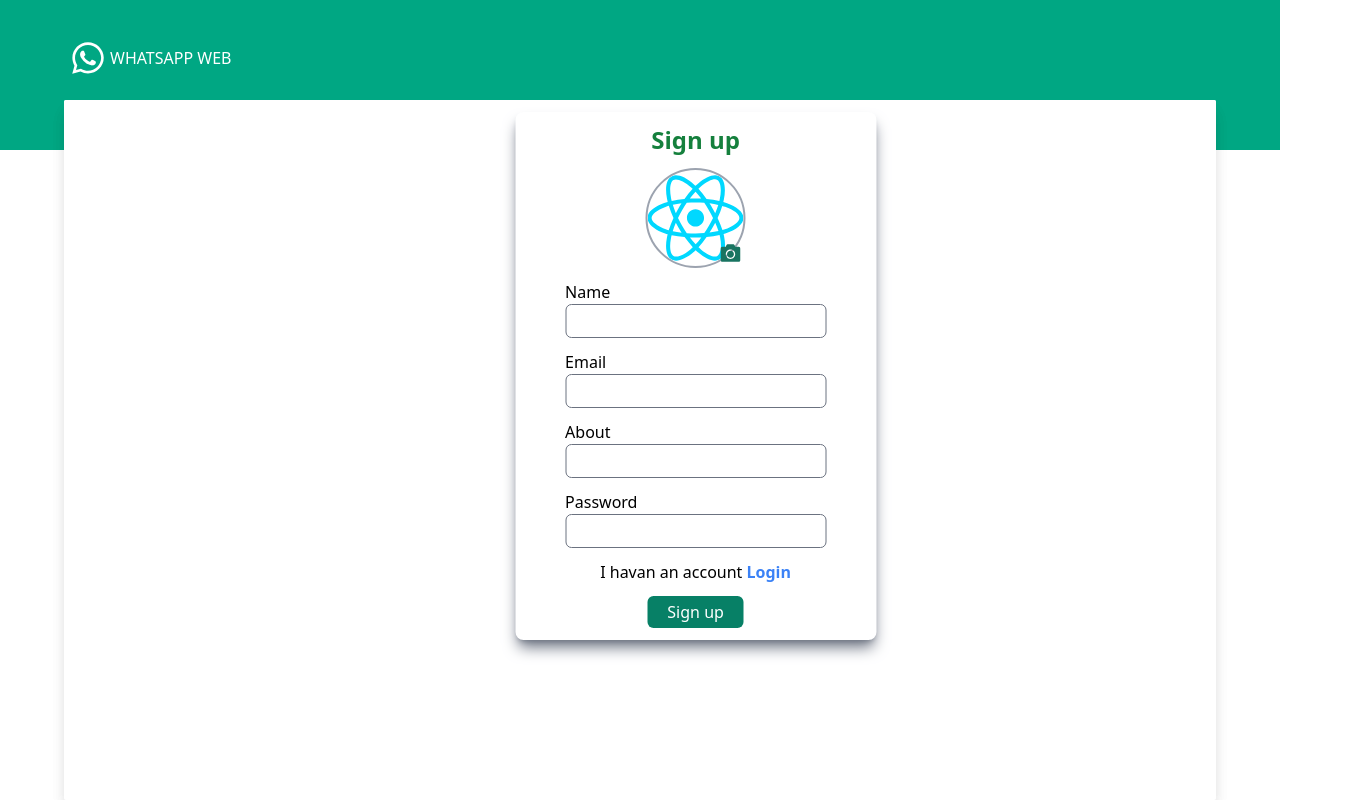
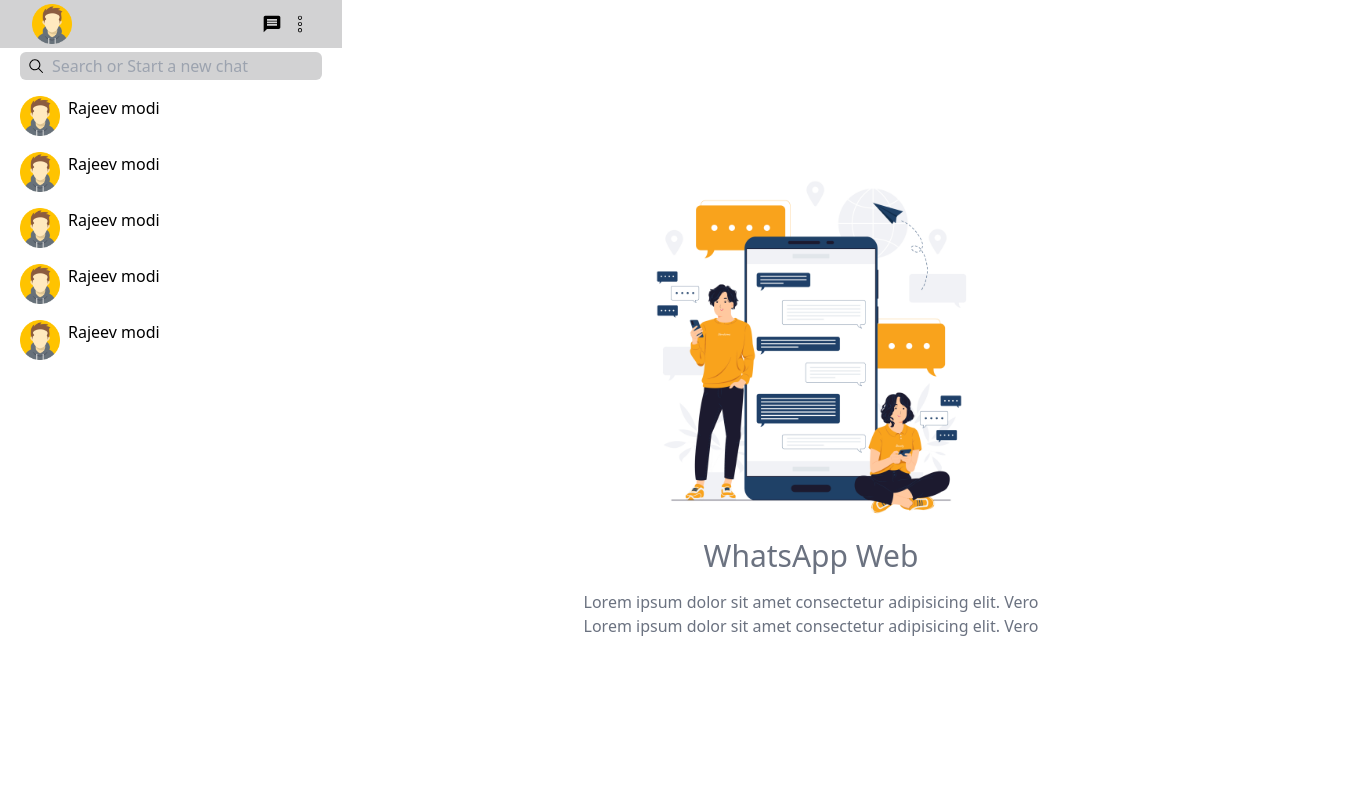
Before and after one commit to Rajeevkumarmodi/MERN_WhatsApp_clone, a React (Vite) app in the folder frontend/: page / in a window 1280 px wide. Shown: the whole page, 1350 px wide, since content can reach past the window. Built offline with nearby package versions, Linux system fonts and the light colour scheme.

Commit message:
made chatting ui

```diff
--- a/frontend/src/App.jsx
+++ b/frontend/src/App.jsx
@@ -1,12 +1,14 @@
 import React from "react";
 import Messenger from "./components/messenger/Messenger";
 import DilogBox from "./components/messenger/DilogBox";
+import Chat from "./components/chat/Chat";
 
 function App() {
   return (
     <div className="">
-      <DilogBox />
-      <Messenger />
+      {/* <DilogBox />
+      <Messenger /> */}
+      <Chat />
     </div>
   );
 }
--- /dev/null
+++ b/frontend/src/components/chat/Account.jsx
@@ -0,0 +1,17 @@
+import React from "react";
+import avatar from "../../assets/avatar.png";
+
+function Account() {
+  return (
+    <div className="mx-5  flex gap-2 my-4">
+      <img
+        className="w-[40px] cursor-pointer"
+        src={avatar}
+        alt="avatar image"
+      />
+      <p className="cursor-pointer">Rajeev modi</p>
+    </div>
+  );
+}
+
+export default Account;
--- /dev/null
+++ b/frontend/src/components/chat/Chat.jsx
@@ -0,0 +1,28 @@
+import React from "react";
+import ChatLeftHeader from "./ChatLeftHeader";
+import SearchBox from "./SearchBox";
+import Account from "./Account";
+import EmptyChat from "./EmptyChat";
+
+function Chat() {
+  return (
+    <div className="flex w-full">
+      {/* left */}
+      <div className="overflow-y-auto  w-[350px]  bg-white h-screen">
+        <ChatLeftHeader />
+        <SearchBox />
+        <Account />
+        <Account />
+        <Account />
+        <Account />
+        <Account />
+      </div>
+      {/* right */}
+      <div className=" md:w-[75%] w-[500px] overflow-x-auto">
+        <EmptyChat />
+      </div>
+    </div>
+  );
+}
+
+export default Chat;
--- /dev/null
+++ b/frontend/src/components/chat/ChatLeftHeader.jsx
@@ -0,0 +1,17 @@
+import React from "react";
+import { CiMenuKebab } from "react-icons/ci";
+import { MdMessage } from "react-icons/md";
+import avatar from "../../assets/avatar.png";
+function ChatLeftHeader() {
+  return (
+    <div className="flex items-center justify-between px-8 py-1 bg-[#d2d2d3]">
+      <img className="w-[40px] cursor-pointer " src={avatar} alt="dp" />
+      <div className="flex items-center gap-2">
+        <MdMessage className="text-xl cursor-pointer" />
+        <CiMenuKebab className="text-xl cursor-pointer" />
+      </div>
+    </div>
+  );
+}
+
+export default ChatLeftHeader;
--- /dev/null
+++ b/frontend/src/components/chat/EmptyChat.jsx
@@ -0,0 +1,23 @@
+import React from "react";
+import chattingImg from "../../assets/chatting_img.jpg";
+
+function EmptyChat() {
+  return (
+    <div className="  flex flex-col items-center justify-center h-screen ">
+      {/* <div> */}
+      <img
+        src={chattingImg}
+        className="md:w-[40%] w-[70%]  "
+        alt="chatting image"
+      />
+      <div className="text-center text-gray-500">
+        <h3 className="text-3xl  mb-4">WhatsApp Web</h3>
+        <p>Lorem ipsum dolor sit amet consectetur adipisicing elit. Vero</p>
+        <p>Lorem ipsum dolor sit amet consectetur adipisicing elit. Vero</p>
+      </div>
+      {/* </div> */}
+    </div>
+  );
+}
+
+export default EmptyChat;
--- /dev/null
+++ b/frontend/src/components/chat/SearchBox.jsx
@@ -0,0 +1,21 @@
+import React, { useState } from "react";
+import { FaArrowLeft } from "react-icons/fa";
+import { GoSearch } from "react-icons/go";
+
+function SearchBox() {
+  const [searchText, setSearchText] = useState("");
+  return (
+    <div className="flex relative mx-5 my-1">
+      <div className="absolute top-[6px] left-2">
+        <GoSearch />
+      </div>
+      <input
+        className="rounded-md focus:outline-none pl-8 py-[2px] w-full bg-[#d2d2d3]"
+        type="text"
+        placeholder="Search or Start a new chat "
+      />
+    </div>
+  );
+}
+
+export default SearchBox;
--- a/frontend/src/index.css
+++ b/frontend/src/index.css
@@ -9,5 +9,5 @@
 }
 
 body {
-    overflow-x: hidden;
+    overflow: hidden;
 }
```
Also changed, not shown: frontend/src/assets/avatar.png (added), frontend/src/assets/chatting_img.jpg (added).
